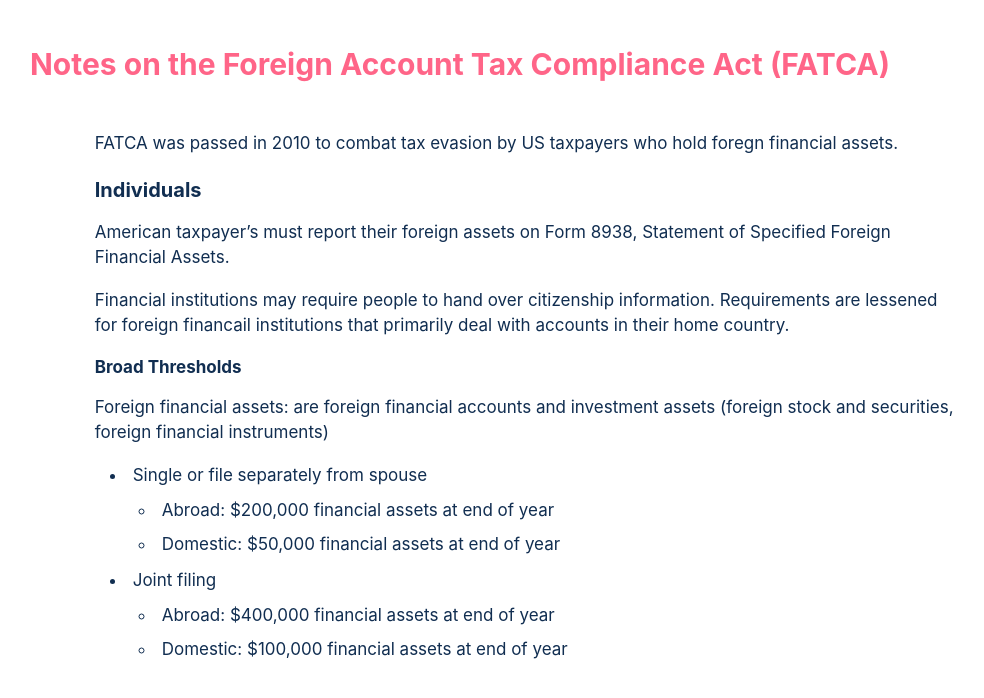
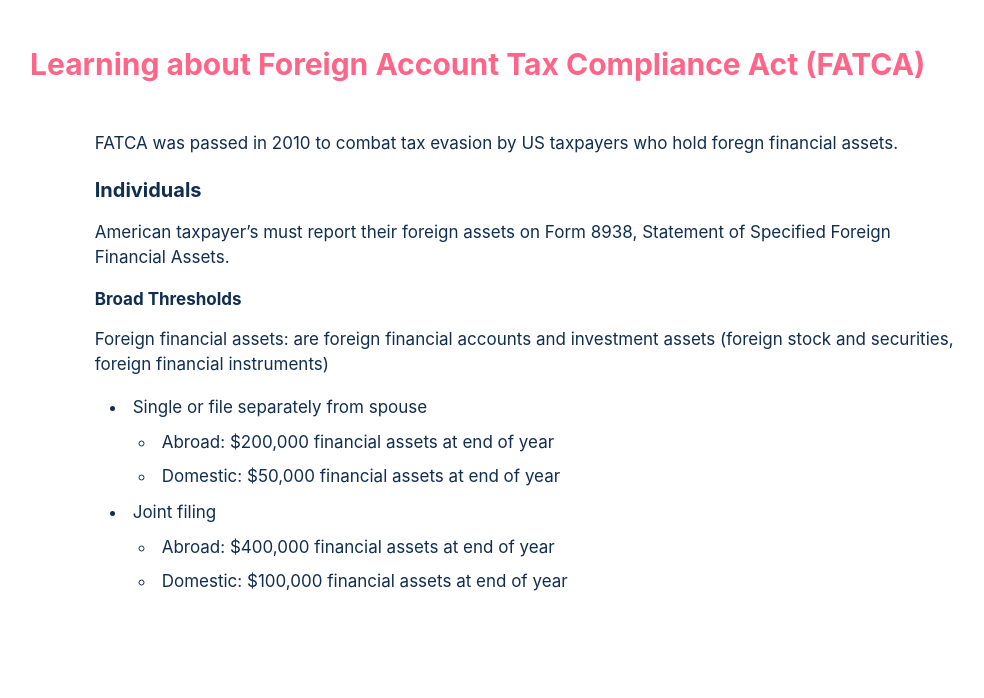
Before and after one commit to johnrieth-zz/johnrieth.github.io, a Jekyll site: the page built from _posts/2018-02-28-fatca.md, in a window 1280 px wide. Shown: the top 698 px of the page, without its empty margins (113-1097 px from the left). Built offline with Jekyll 4.4.1, drawn with Linux system fonts in a browser that asks for light colours.

Commit message:
prettier

```diff
--- a/_posts/2018-02-28-fatca.md
+++ b/_posts/2018-02-28-fatca.md
@@ -1,6 +1,6 @@
 ---
 layout: post
-title:  "Notes on the Foreign Account Tax Compliance Act (FATCA)"
+title:  "Learning about Foreign Account Tax Compliance Act (FATCA)"
 ---
 
 FATCA was passed in 2010 to combat tax evasion by US taxpayers who hold foregn financial assets.
@@ -9,7 +9,7 @@ FATCA was passed in 2010 to combat tax evasion by US taxpayers who hold foregn f
 
 American taxpayer's must report their foreign assets on Form 8938, Statement of Specified Foreign Financial Assets.
 
-Financial institutions may require people to hand over citizenship information. Requirements are lessened for foreign financail institutions that primarily deal with accounts in their home country.
+
 
 #### Broad Thresholds
 
```
